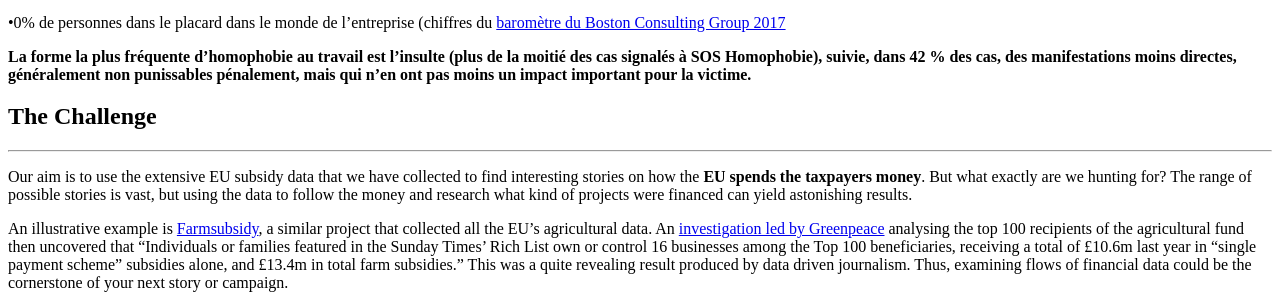
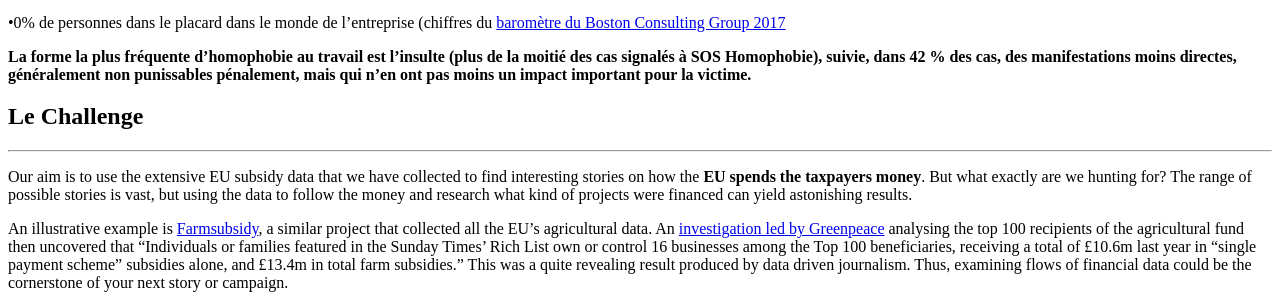
Before and after one commit to ogptoolbox/aap, a Jekyll site: the page built from index.html, in a window 1280 px wide and 900 px high, scrolled down 995 px. Shown: the part 157-455 px from the top of the window. Built offline with Jekyll 4.4.1, drawn with Linux system fonts in a browser that asks for light colours.

Commit message:
Update challenge.html

```diff
--- a/_includes/challenge.html
+++ b/_includes/challenge.html
@@ -4,7 +4,7 @@
             <div class="row">
 
                 <div class="col-lg-12 text-center">
-                    <h2>The Challenge</h2>
+                    <h2>Le Challenge</h2>
                     <hr class="star-light">
                 </div>
             </div>
```
